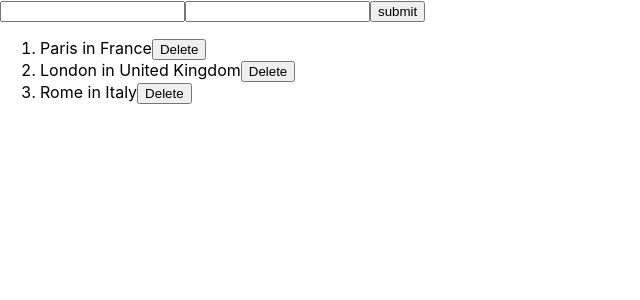
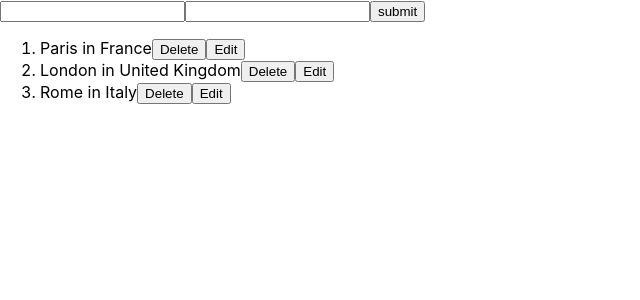
Before and after one commit to marie-sheela-joseph/tourist-destinations, a React (Create React App) app: page / in a window 1280 px wide. Shown: the top 300 px of the page, without its empty margins (0-640 px from the left). Built offline with nearby package versions, Linux system fonts and the light colour scheme.

Commit message:
edit tourist destinations

```diff
--- a/src/App.tsx
+++ b/src/App.tsx
@@ -2,6 +2,7 @@ import React, { useState } from 'react';
 import Add from './Add';
 import './App.css';
 import Display from './Display';
+import Edit from './Edit';
 
 const initialState=[{id:1,name:'Paris',country:'France'},
   {id:2,name:'London',country:'United Kingdom'},
@@ -9,23 +10,38 @@ const initialState=[{id:1,name:'Paris',country:'France'},
   ]
 
 interface ITouristDestinations {
-  touristDestinations:{  id: number;
-    name: string;
-    country: string;}[]
+  touristDestinations:{  id: number,
+    name: string,
+    country: string}[]
   };
+  export interface ITouristDestination{
+    id: number,
+    name: string,
+    country: string
+  }
 
 function App() {
   const [touristDestinations,setTouristDestinations]=useState<ITouristDestinations["touristDestinations"]>(initialState);
+  const [showEdit,setShowEdit]=useState(false);
+  const [editId,setEditId]=useState(0);
   function deleteTouristDestination(id:number){
-    setTouristDestinations((prevState)=>prevState.filter((t)=>t.id!==id))
+    setTouristDestinations((prevState)=>prevState.filter((t)=>t.id!==id));
   }
   function addTouristDestination(newTouristDestination:{name:string,country:string}):void{
-    setTouristDestinations((prevState)=>{return [...prevState,{...newTouristDestination, id:prevState.length+1}]})
+    setTouristDestinations((prevState)=>{return [...prevState,{...newTouristDestination, id:prevState.length+1}]});
+  }
+  function editTouristDestination(newTouristDestination:ITouristDestination){
+    setTouristDestinations(touristDestinations.map((t)=>t.id===editId?newTouristDestination:t))
+    setShowEdit(false)
+  }
+  function findTouristDestination():ITouristDestination{
+    return touristDestinations.find((t)=>t.id===editId)!
   }
   return (
     <div>
       <Add addTouristDestination={addTouristDestination}/>
-      <Display touristDestinations={touristDestinations} deleteTouristDestination={deleteTouristDestination}/>
+      {showEdit && <Edit touristDestination={findTouristDestination()} editTouristDestination={editTouristDestination}/>}
+      <Display touristDestinations={touristDestinations} deleteTouristDestination={deleteTouristDestination} setShowEdit={setShowEdit} setEditId={setEditId}/>
     </div>
   );
 }
--- a/src/Display.tsx
+++ b/src/Display.tsx
@@ -2,17 +2,22 @@ interface IDisplay {
     touristDestinations:{  id: number;
       name: string;
       country: string;}[],
-      deleteTouristDestination:(id:number)=>void
+      deleteTouristDestination:(id:number)=>void,
+      setShowEdit:(s:boolean)=>void,
+      setEditId:(id:number)=>void
     };
 
-const Display:React.FC<IDisplay>=({touristDestinations,deleteTouristDestination}):JSX.Element=>{
-
+const Display:React.FC<IDisplay>=({touristDestinations,deleteTouristDestination,setShowEdit,setEditId}):JSX.Element=>{
     return (
         <div>
             <ol>
-                {touristDestinations.map((t)=><li>
+                {touristDestinations.map((t)=><li key={t.id}>
                     {t.name} in {t.country}
                     <button onClick={()=>deleteTouristDestination(t.id)}>Delete</button>
+                    <button onClick={()=>{
+                        setEditId(t.id)
+                        setShowEdit(true)
+                        }}>Edit</button>
                     </li>)}
             </ol>
         </div>
--- /dev/null
+++ b/src/Edit.tsx
@@ -0,0 +1,37 @@
+import { useState } from "react";
+
+interface ITouristDestination{
+    id:number,
+    name:string,
+    country:string
+}
+interface IEdit{
+    touristDestination:ITouristDestination,
+    editTouristDestination:(newTouristDestination:ITouristDestination)=>void
+}
+
+const Edit:React.FC<IEdit>=({touristDestination,editTouristDestination})=>{
+    const [state,setState]=useState(touristDestination)
+    function handleChange(e:React.ChangeEvent<HTMLInputElement>){
+        setState({...state,[e.target.name]:e.target.value})
+    }
+return (
+    <div>
+        <form onSubmit={(e)=>{
+            e.preventDefault()
+            editTouristDestination(state)
+        }}>
+            <input type={"text"}
+            name="name"
+            value={state.name}
+            onChange={(e)=>handleChange(e)}/>
+            <input type={"text"}
+            name="country"
+            value={state.country}
+            onChange={(e)=>handleChange(e)}/>
+            <button>Submit</button>
+        </form>
+    </div>
+);
+}
+export default Edit;
```
